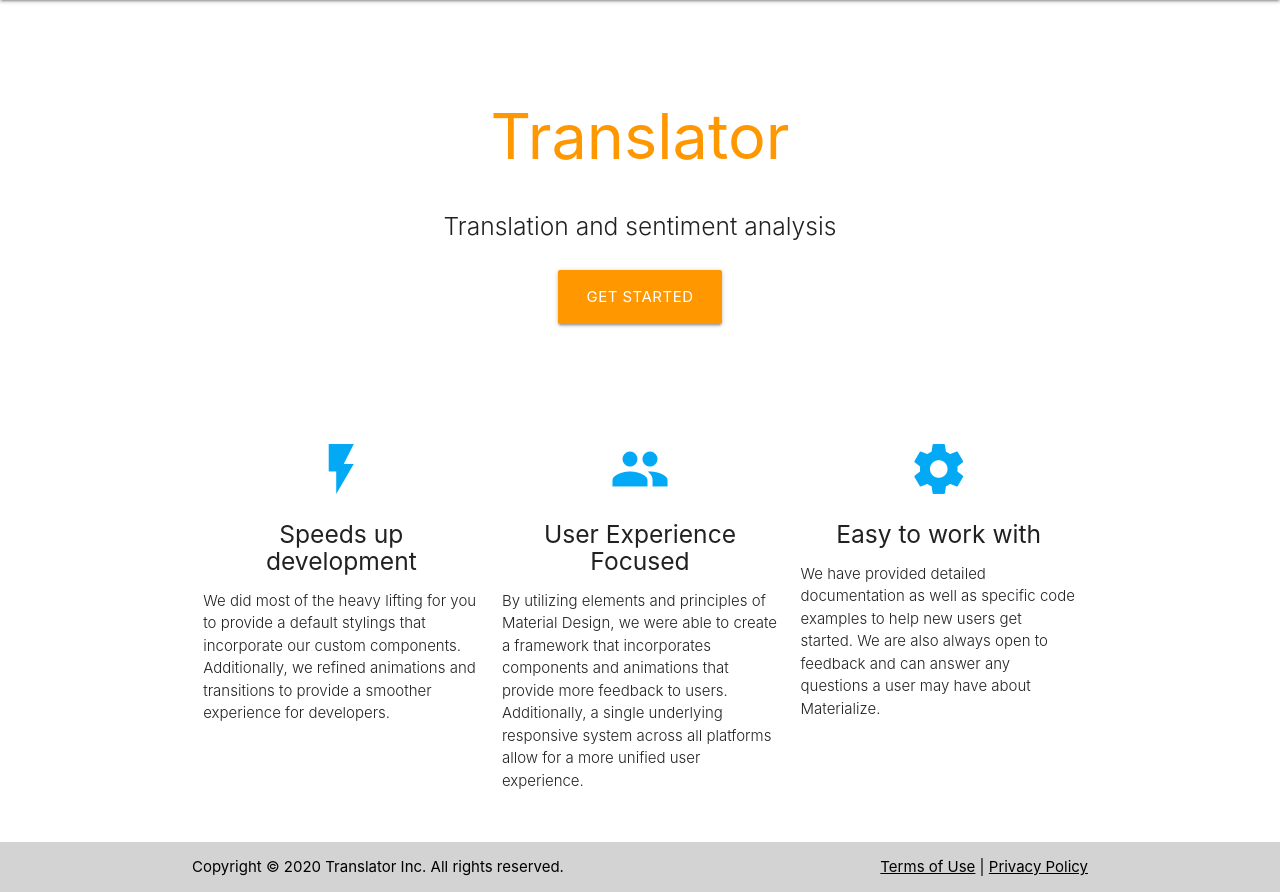
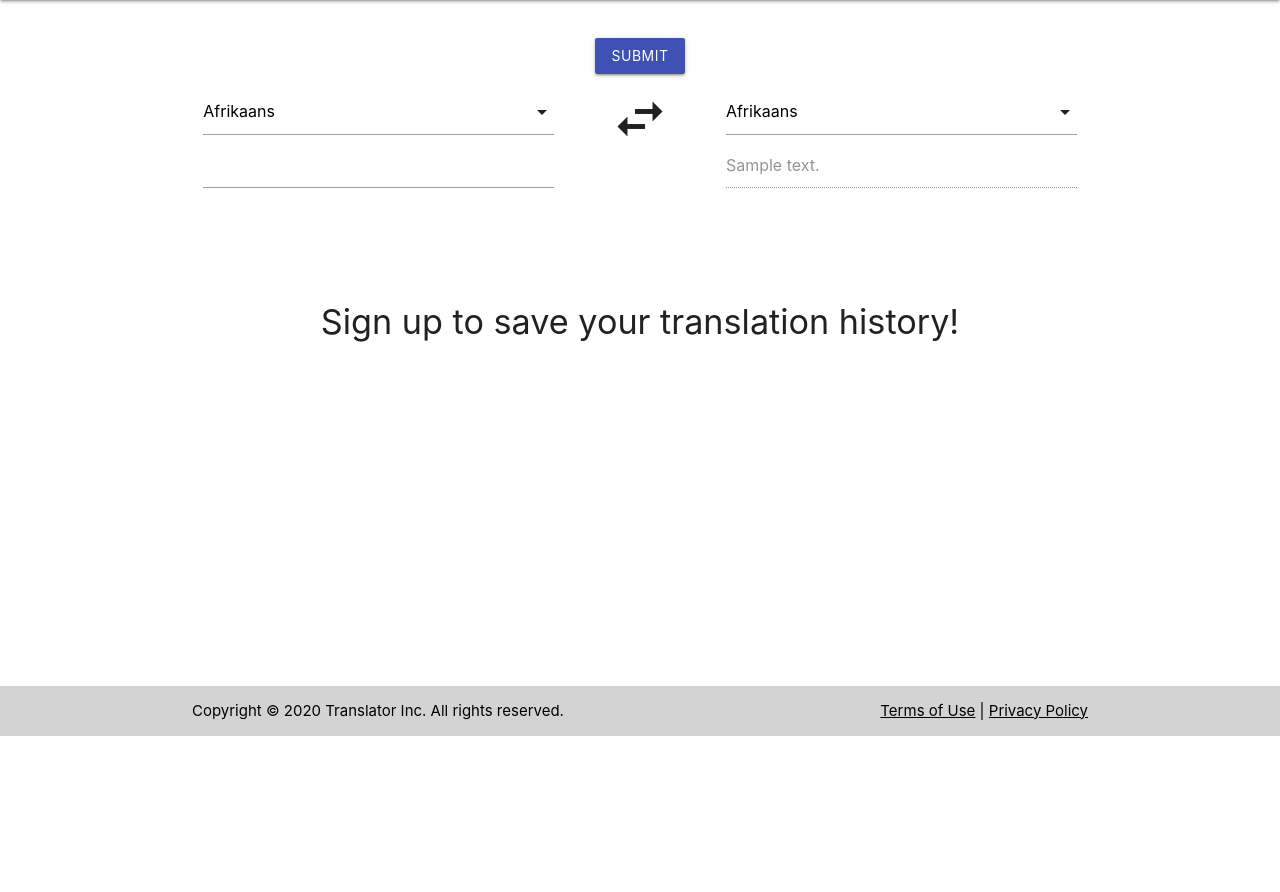
Before and after one commit to mkilicarslan/translator, a Flask app: template app/templates/home/index.html in a window 1280 px wide. Shown: the part 64-956 px from the top of the page. After the commit the page ends 800 px from the top, so only its background shows below. Run offline with Flask 2, Linux system fonts and the light colour scheme; tables that the repository leaves empty hold one stand-in row (values such as "Sample post"); the template is opened without the code that fills it: values that come from a table or form of the project are taken from there, most other values are stand-ins (such as "Sample title", 1, 10 or a date in 2020); parts of the project's set-up code (start-up, migrations or seed data) failed here and were passed over.

Commit message:
Complete translation with language selection

```diff
--- /dev/null
+++ b/app/blueprints/home/forms.py
@@ -0,0 +1,11 @@
+from flask_wtf import FlaskForm
+from wtforms import TextAreaField, SelectField, SubmitField
+from wtforms.validators import InputRequired
+from ...constants.languages import Languages
+
+
+class TranslateForm(FlaskForm):
+    text = TextAreaField("Text",  validators=[InputRequired(message="Text can't be blank")])
+    lang_from = SelectField("From",  choices=Languages)
+    lang_to = SelectField("To",  choices=Languages)
+    # submit = SubmitField('Submit')
--- /dev/null
+++ b/app/constants/languages.py
@@ -0,0 +1,56 @@
+Languages = [
+    ('af', 'Afrikaans'),
+    ('sq', 'Albanian'),
+    ('am', 'Amharic'),
+    ('ar', 'Arabic'),
+    ('az', 'Azerbaijani'),
+    ('bn', 'Bengali'),
+    ('bs', 'Bosnian'),
+    ('bg', 'Bulgarian'),
+    ('zh', 'Chinese(Simplified)'),
+    ('zh-TW', 'Chinese(Traditional)'),
+    ('hr', 'Croatian'),
+    ('cs', 'Czech'),
+    ('da', 'Danish'),
+    ('fa-AF', 'Dari'),
+    ('nl', 'Dutch'),
+    ('en', 'English'),
+    ('et', 'Estonian'),
+    ('fi', 'Finnish'),
+    ('fr', 'French'),
+    ('fr-CA', 'French(Canada)'),
+    ('ka', 'Georgian'),
+    ('de', 'German'),
+    ('el', 'Greek'),
+    ('ha', 'Hausa'),
+    ('he', 'Hebrew'),
+    ('hi', 'Hindi'),
+    ('hu', 'Hungarian'),
+    ('id', 'Indonesian'),
+    ('it', 'Italian'),
+    ('ja', 'Japanese'),
+    ('ko', 'Korean'),
+    ('lv', 'Latvian'),
+    ('ms', 'Malay'),
+    ('no', 'Norwegian'),
+    ('fa', 'Persian'),
+    ('ps', 'Pashto'),
+    ('pl', 'Polish'),
+    ('pt', 'Portuguese'),
+    ('ro', 'Romanian'),
+    ('ru', 'Russian'),
+    ('sr', 'Serbian'),
+    ('sk', 'Slovak'),
+    ('sl', 'Slovenian'),
+    ('so', 'Somali'),
+    ('es', 'Spanish'),
+    ('es-MX', 'Spanish(Mexico)'),
+    ('sw', 'Swahili'),
+    ('sv', 'Swedish'),
+    ('tl', 'Tagalog'),
+    ('ta', 'Tamil'),
+    ('th', 'Thai'),
+    ('tr', 'Turkish'),
+    ('uk', 'Ukrainian'),
+    ('ur', 'Urdu'),
+    ('vi', 'Vietnamese')]
--- a/app/templates/home/index.html
+++ b/app/templates/home/index.html
@@ -4,72 +4,39 @@
 {% block content %}
 
 <div class="section no-pad-bot" id="index-banner">
-	<div class="container">
-		<br /><br />
-		<h1 class="header center orange-text">Translator</h1>
-		<div class="row center">
-			<h5 class="header col s12 light">
-				Translation and sentiment analysis
-			</h5>
+
+		<div class="row center-align">
+			<form class="col s12" method="POST">
+				{{form.hidden_tag()}}
+				<br>
+				<button class="waves-effect waves-light btn indigo">Submit</button>
+				<br>
+				<div class="row">
+					<div class="input-field col s5">
+						{{form.lang_from}}
+
+						{{form.text(class_="materialize-textarea")}}
+					</div>
+					<div class="input-field col s2">
+						<i class="medium material-icons">swap_horiz</i>
+					</div>
+
+					<div class="input-field col s5">
+						{{form.lang_to}}
+
+						<textarea disabled id="text-to" class="materialize-textarea">{{translated_text}}</textarea>
+						<label for="text-to"></label>
+					</div>
+				</div>
+			</form>
 		</div>
-		<div class="row center">
-			<a
-				href="{{ url_for('dashboard.dashboard') }}"
-				id="download-button"
-				class="btn-large waves-effect waves-light orange"
-				>Get Started</a
-			>
-		</div>
-		<br /><br />
 	</div>
 </div>
 
 <div class="section">
 	<!--   Icon Section   -->
 	<div class="row">
-		<div class="col s12 m4">
-			<div class="icon-block">
-				<h2 class="center light-blue-text">
-					<i class="medium material-icons">flash_on</i>
-				</h2>
-				<h5 class="center">Speeds up development</h5>
-				<p class="light">
-					We did most of the heavy lifting for you to provide a default stylings that incorporate our custom
-					components. Additionally, we refined animations and transitions to provide a smoother experience for
-					developers.
-				</p>
-			</div>
-		</div>
-
-		<div class="col s12 m4">
-			<div class="icon-block">
-				<h2 class="center light-blue-text">
-					<i class="medium material-icons">group</i>
-				</h2>
-				<h5 class="center">User Experience Focused</h5>
-
-				<p class="light">
-					By utilizing elements and principles of Material Design, we were able to create a framework that
-					incorporates components and animations that provide more feedback to users. Additionally, a single
-					underlying responsive system across all platforms allow for a more unified user experience.
-				</p>
-			</div>
-		</div>
-
-		<div class="col s12 m4">
-			<div class="icon-block">
-				<h2 class="center light-blue-text">
-					<i class="medium material-icons">settings</i>
-				</h2>
-				<h5 class="center">Easy to work with</h5>
-
-				<p class="light">
-					We have provided detailed documentation as well as specific code examples to help new users get
-					started. We are also always open to feedback and can answer any questions a user may have about
-					Materialize.
-				</p>
-			</div>
-		</div>
+		<h4 class="center-align">Sign up to save your translation history!</h4>
 	</div>
 </div>
 <!-- end block  -->
```
Also changed, not shown: app/blueprints/home/routes.py (+43 -3 lines), app/helpers/aws.py (added, +9 -0 lines), app/models.py (+21 -0 lines).
